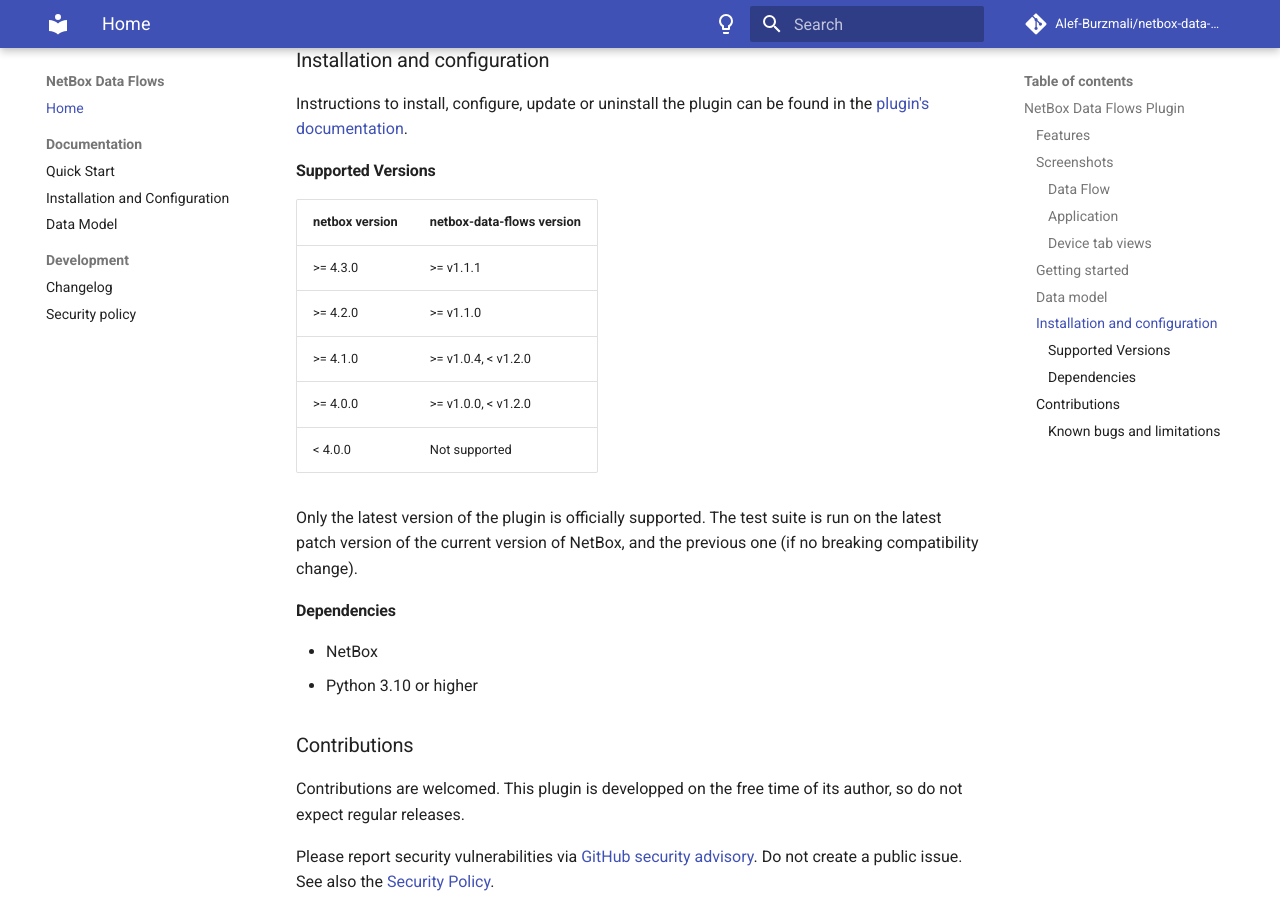
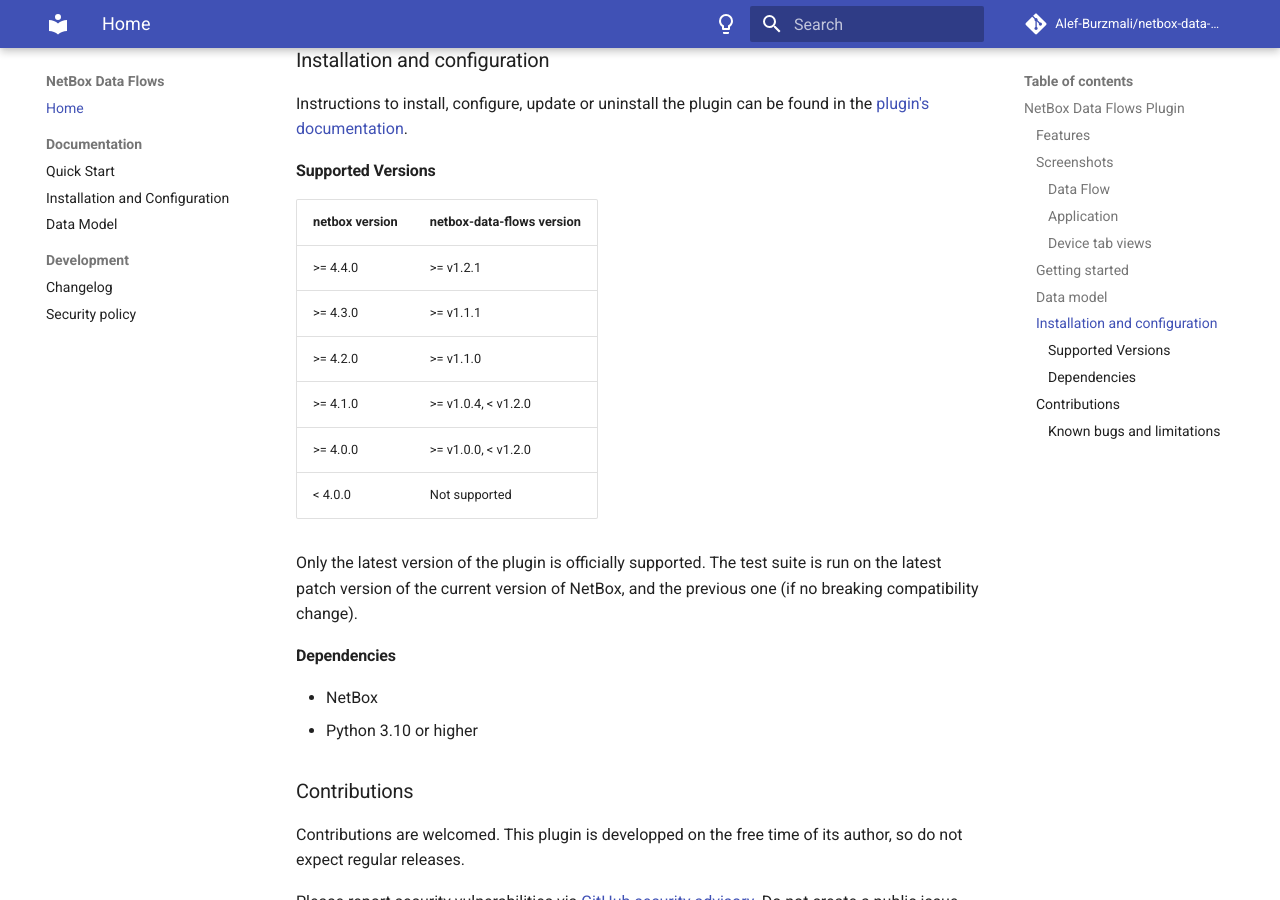
Before and after one commit to Alef-Burzmali/netbox-data-flows, an MkDocs documentation site: the page built from docs/index.md, in a window 1280 px wide and 900 px high, scrolled down 2426 px. Built offline with MkDocs 1.6.1 and Material for MkDocs 9.7.7, drawn with Linux system fonts in a browser that asks for light colours; comment, search, counter and statistics services are not loaded.

Commit message:
Release v1.3.0

```diff
--- a/README.md
+++ b/README.md
@@ -45,6 +45,7 @@
 
 | netbox version | netbox-data-flows version     |
 | -------------- | ----------------------------- |
+| >= 4.4.0       | >= v1.2.1                     |
 | >= 4.3.0       | >= v1.1.1                     |
 | >= 4.2.0       | >= v1.1.0                     |
 | >= 4.1.0       | >= v1.0.4, < v1.2.0           |
--- a/netbox_data_flows/__init__.py
+++ b/netbox_data_flows/__init__.py
@@ -1,7 +1,7 @@
 from netbox.plugins import PluginConfig
 
 
-__version__ = "1.2.1"
+__version__ = "1.3.0"
 
 
 class DataFlowsConfig(PluginConfig):
```
Also changed, not shown: docs/installation-configuration.md (+1 -0 lines), 2 other files.
